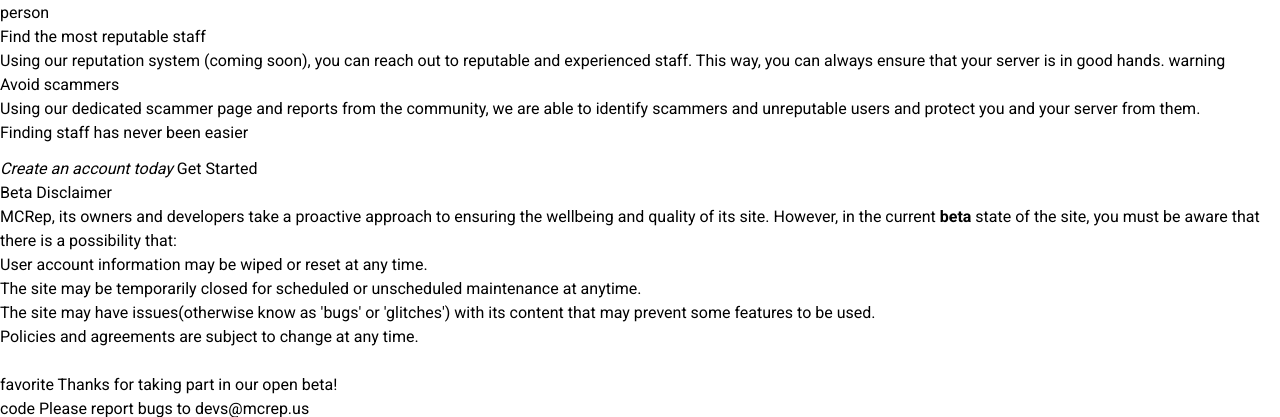
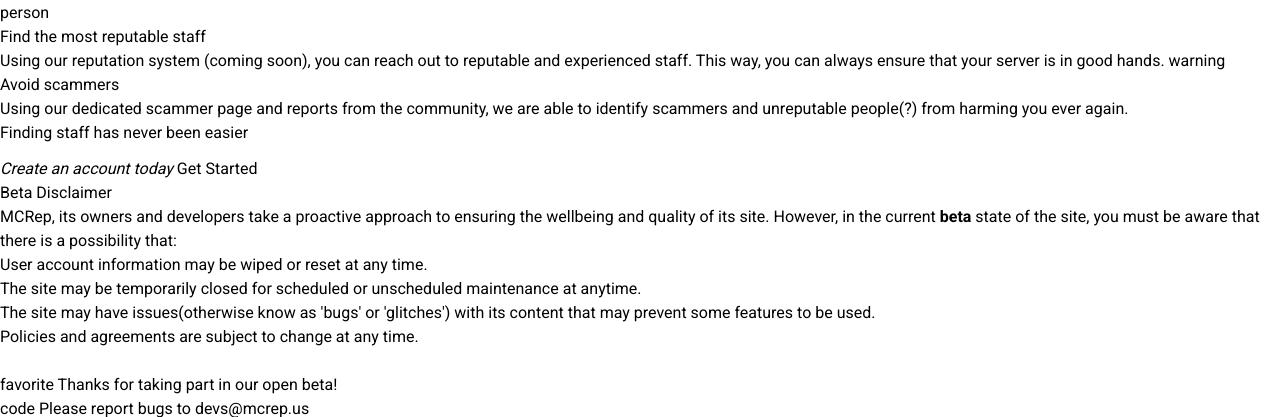
Before and after one commit to austinhuang0131/mcrep-site, a PHP site: page / in a window 1280 px wide. Shown: the part 332-749 px from the top of the page. Run offline with PHP 8.4, Linux system fonts and the light colour scheme; data that the repository does not hold is empty; some libraries are stand-ins or nearby versions.

Commit message:
Message fix

```diff
--- a/index.php
+++ b/index.php
@@ -59,9 +59,7 @@
                         <div class="headline">Avoid scammers</div>
                       </v-card-title>
                       <v-card-text>
-                        Using our dedicated scammer page and reports from the community,
-                        we are able to identify scammers and unreputable users and protect
-                        you and your server from them.
+                      Using our dedicated scammer page and reports from the community, we are able to identify scammers and unreputable people(?) from harming you ever again.
                       </v-card-text>
                     </v-card>
                   </v-flex>
```
